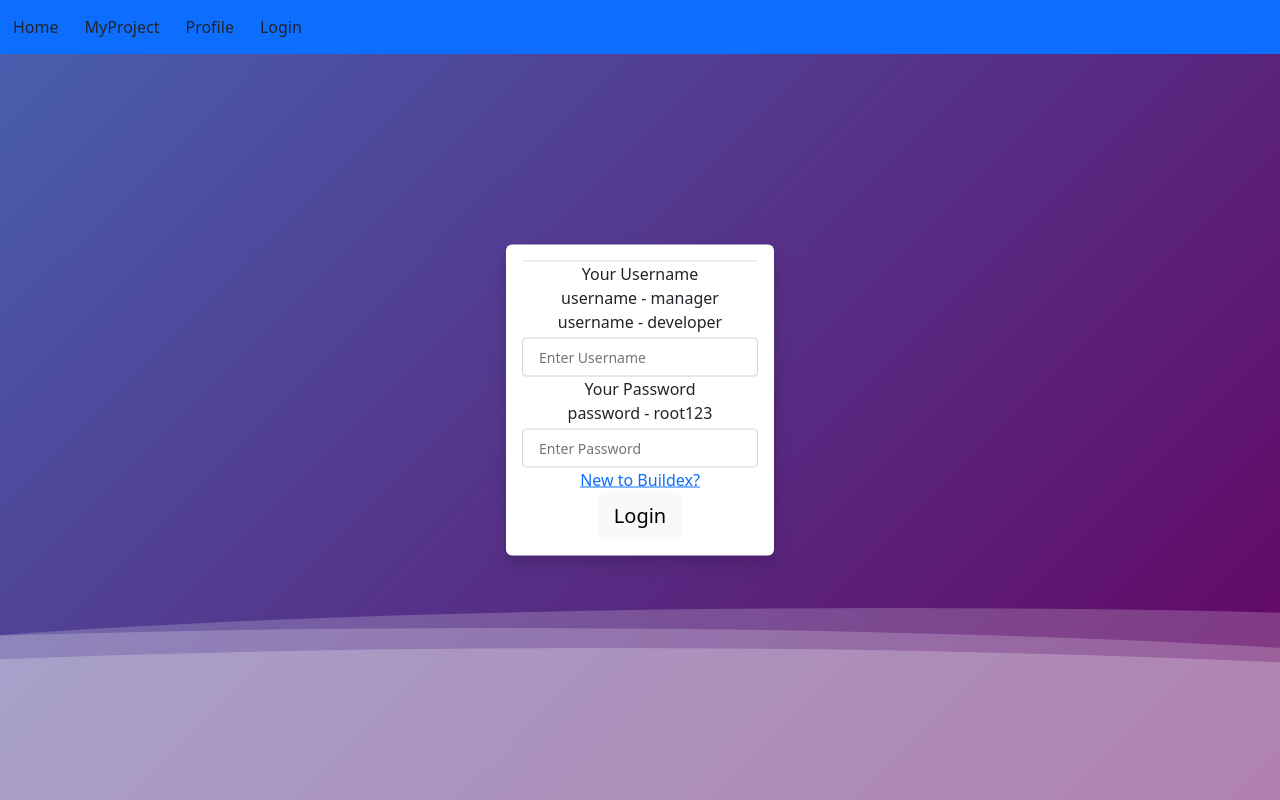
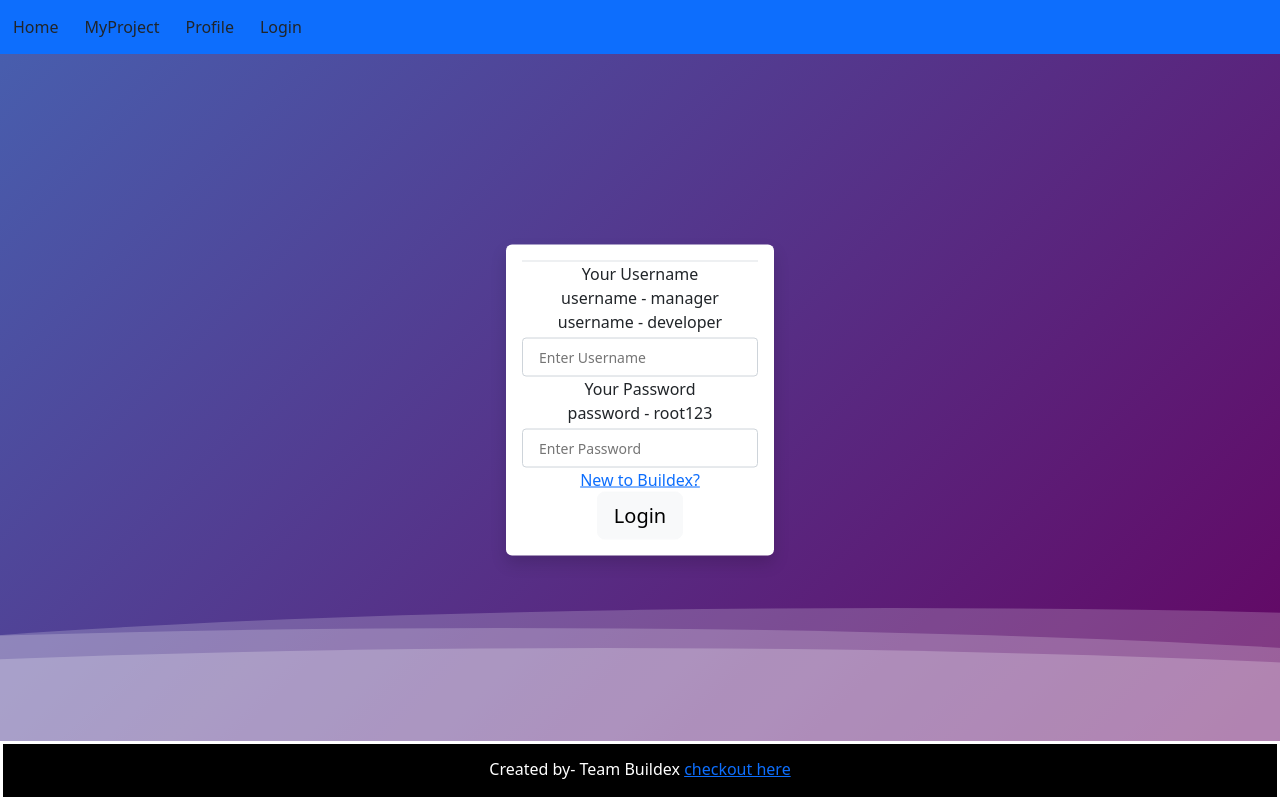
Before and after one commit to jaysingtalekar268/Buildex, a React (Create React App) app in the folder client/: page /Login in a window 1280 px wide. Built offline with nearby package versions, Linux system fonts and the light colour scheme.

Commit message:
added footer to login

```diff
--- a/client/src/App.js
+++ b/client/src/App.js
@@ -6,6 +6,7 @@
 import Myproject from './Components/myproject/myproject';
 import PrivateComponent from './Components/privatecomponents/privatecomponets';
 import Profile from './Components/profile/profile';
+import { Component } from 'react';
 
 function App() {
   return (
@@ -29,6 +30,7 @@
           </Route>
           <Route path='/Login' element={<Login></Login>}> </Route>
         </Routes>
+
       </BrowserRouter>
 
     </>
--- a/client/src/Components/login/login.css
+++ b/client/src/Components/login/login.css
@@ -86,3 +86,14 @@
 {
 display: block;
 }
+.footer
+{
+  position: fixed;
+bottom: 0px;
+  border-style: solid;
+  background-color: black;
+  color: white;
+  display: flex;
+  padding-top: 1%;
+  justify-content: center;
+}
--- a/client/src/Components/login/login.js
+++ b/client/src/Components/login/login.js
@@ -112,7 +112,7 @@
 
 
     return (
-
+        <>
             <div className='text-center position-absolute top-50 start-50 translate-middle shadow p-3 mb-5 bg-body rounded bg-info'>
                 <Tabs id="controlled-tab-example"
                     activeKey={tabKey}
@@ -123,13 +123,13 @@
 
                         <label className='userguide'>username - manager</label>
 
-                    <label  className='userguide'>username - developer</label>
+                        <label className='userguide'>username - developer</label>
 
                         <input class='form-text' onChange={(e) => setName(e.target.value)} type="text" placeholder='Enter Username'></input>
                         <div class='text-warning'>{nameWarn}</div>
 
                         <label>Your Password</label>
-                    <label  className='userguide'>password - root123</label>
+                        <label className='userguide'>password - root123</label>
 
                         <input class='form-text' onChange={(e) => setPwd(e.target.value)} type="password" placeholder='Enter Password'></input>
                         <div class='text-warning align-items-md-end'>{passWarn}</div>
@@ -150,7 +150,7 @@
                         <input className='form-text' onChange={(e) => setPhone(e.target.value)} type="text" placeholder='Enter Phone'></input>
                         <div class='text-warning align-items-md-end'>{passWarn}</div>
                         <label>Your Role</label>
-                    <label  className='userguide'>enter manager or developer only </label>
+                        <label className='userguide'>enter manager or developer only </label>
                         <input className='form-text' onChange={(e) => setRole(e.target.value)} type="text" placeholder='Enter Role'></input>
                         <div class='text-warning align-items-md-end'>{passWarn}</div>
                         <div><a class='link' onClick={() => setTab("login")}>Already have account</a></div>
@@ -159,7 +159,10 @@
                 </Tabs>
 
             </div>
-
+            <Container fluid className='footer'>
+                <p> Created by- Team Buildex  <a href='https://github.com/jaysingtalekar268/Buildex'> checkout here</a></p>
+            </Container>
+        </>
     );
 
 };
```
Lines whose indentation alone changed are shown as unchanged.
